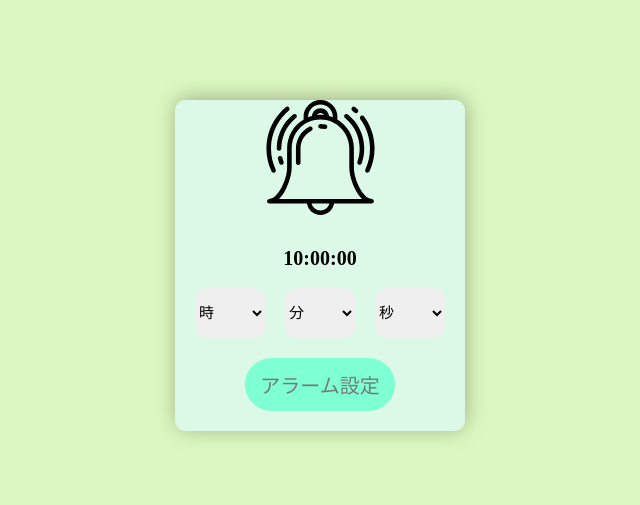
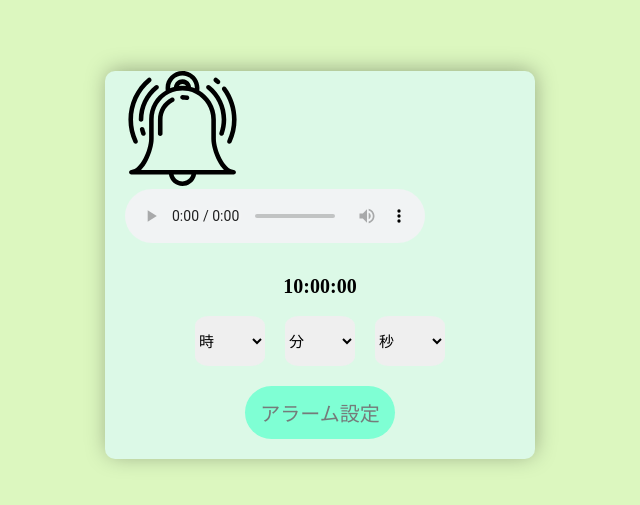
Before and after one commit to nguyenducttk5/demo1, a plain HTML site: page index.html in a window 1280 px wide. Shown: the part 135-640 px from the top of the page, without its empty margins (320-960 px from the left). Drawn offline with Linux system fonts and the light colour scheme.

Commit message:
Update index.html

```diff
--- a/index.html
+++ b/index.html
@@ -12,6 +12,10 @@
     <div class="container">
       <div class="alarmImg">
         <img src="./assets/img/alarm.svg" alt="" />
+        <audio controls>
+          <source src="./assets/song/alarmSong.mp3" type="audio/mpeg">
+          Your browser does not support the audio tag.
+        </audio>
       </div>
       <h1 class="currentTime"></h1>
       <div class="timeGroup">
```
